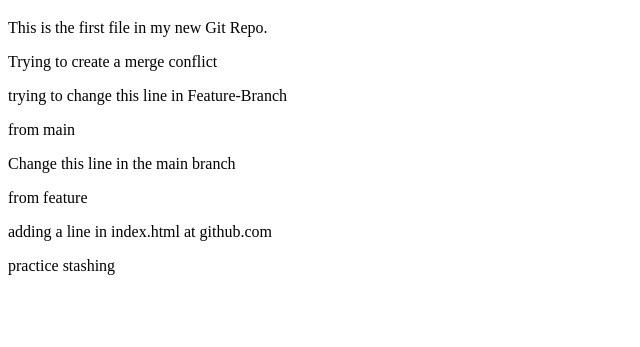
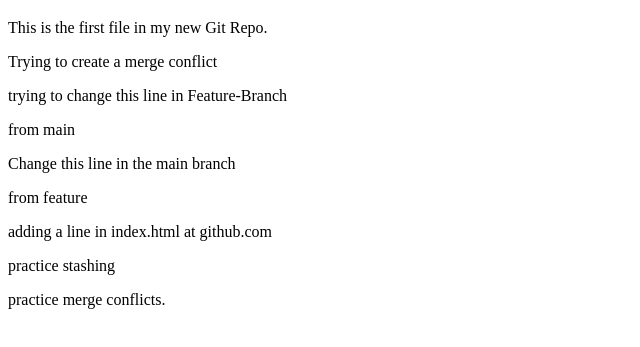
Before and after one commit to rkattiyarat/CSD111_Lab_Practice, a plain HTML site: page index.html in a window 1280 px wide. Shown: the part 61-408 px from the top of the page, without its empty margins (0-640 px from the left). Drawn offline with Linux system fonts and the light colour scheme.

Commit message:
practice

```diff
--- a/index.html
+++ b/index.html
@@ -14,5 +14,6 @@
 <p>from feature</p>
   <p> adding a line in index.html at github.com
     <p> practice stashing</p>
+  <p>practice merge conflicts.</p>
 </body>
 </html>
```
